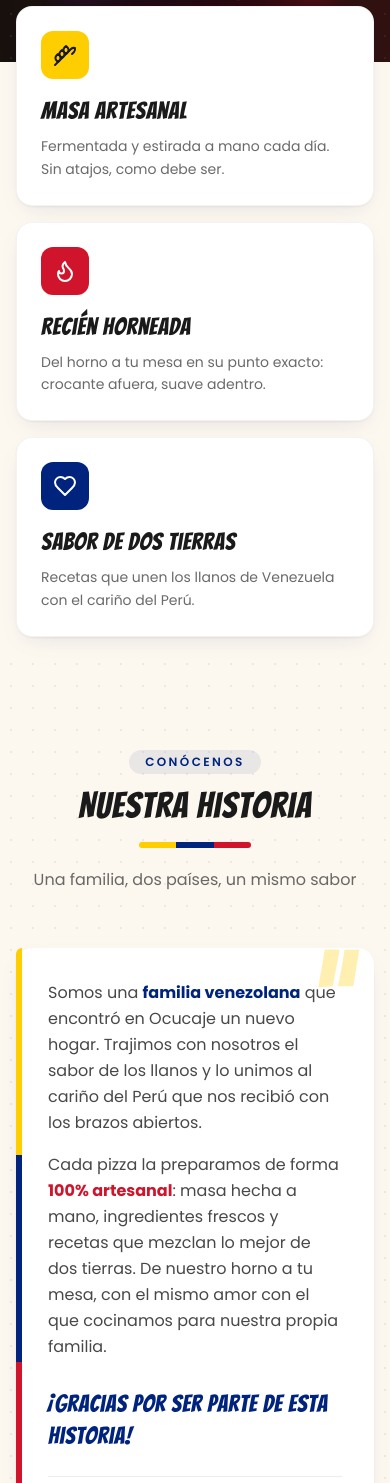
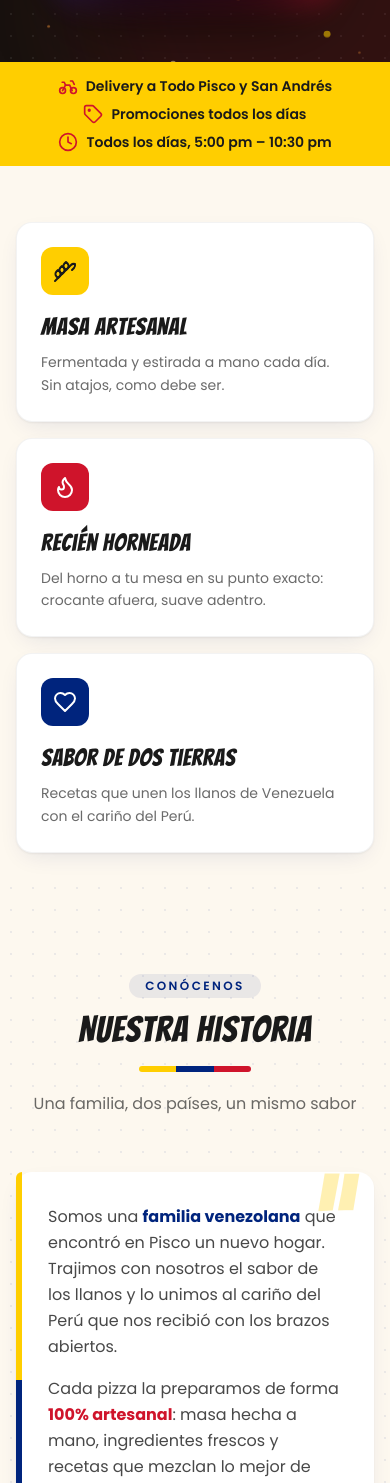
Before and after one commit to RootGamez/Landing-Sabor-Llanero, a Next.js app: page / in a window 390 px wide. Shown: the part 987-2470 px from the top of the page. Built offline with nearby package versions, Linux system fonts and the light colour scheme.

Commit message:
feat: Update site details to reflect new location in Pisco, enhance delivery information, and add DeliveryBar component

```diff
--- a/app/layout.tsx
+++ b/app/layout.tsx
@@ -21,27 +21,28 @@ const poppins = Poppins({
 export const metadata: Metadata = {
   metadataBase: new URL(siteConfig.url),
   title: {
-    default: `${siteConfig.fullName} | Pizza Artesanal en Ocucaje, Ica`,
+    default: `${siteConfig.fullName} | Pizza Artesanal y Delivery en Pisco, Ica`,
     template: `%s | ${siteConfig.fullName}`,
   },
   description: siteConfig.description,
   keywords: [
-    "pizzería Ica",
-    "pizza artesanal Ocucaje",
-    "pizzería Ocucaje",
+    "pizzería Pisco",
+    "pizza artesanal Pisco",
+    "delivery pizza Pisco",
+    "pizzería San Andrés Pisco",
     "pizza Ica",
     "Sabor Llanero",
     "pizza venezolana Perú",
-    "tequeños Ica",
-    "restaurante Ocucaje",
-    "pizza familiar Ica",
+    "tequeños Pisco",
+    "restaurante Pisco",
+    "pizza familiar Pisco",
   ],
   openGraph: {
     type: "website",
     locale: "es_PE",
     url: siteConfig.url,
     siteName: siteConfig.fullName,
-    title: `${siteConfig.fullName} | Pizza Artesanal en Ocucaje, Ica`,
+    title: `${siteConfig.fullName} | Pizza Artesanal y Delivery en Pisco, Ica`,
     description: siteConfig.description,
     images: [
       {
@@ -54,7 +55,7 @@ export const metadata: Metadata = {
   },
   twitter: {
     card: "summary_large_image",
-    title: `${siteConfig.fullName} | Pizza Artesanal en Ocucaje, Ica`,
+    title: `${siteConfig.fullName} | Pizza Artesanal y Delivery en Pisco, Ica`,
     description: siteConfig.description,
     images: ["/images/featured/pizza-alborada.jpg"],
   },
@@ -75,6 +76,7 @@ function buildRestaurantJsonLd(): string {
     url: siteConfig.url,
     telephone: siteConfig.phone,
     servesCuisine: ["Pizza", "Venezolana", "Peruana"],
+    areaServed: ["Pisco", "San Andrés"],
     priceRange: "$$",
     image: `${siteConfig.url}/images/featured/pizza-alborada.jpg`,
     logo: `${siteConfig.url}${siteConfig.media.logo}`,
@@ -114,6 +116,15 @@ export default function RootLayout({
           // JSON-LD para Google: datos estructurados del restaurante
           dangerouslySetInnerHTML={{ __html: buildRestaurantJsonLd() }}
         />
+        {/* Limpieza: desregistra service workers de proyectos anteriores en
+            este mismo origen (localhost:3000) que interceptan y rompen las
+            imágenes en recargas normales. Este proyecto no usa SW, así que
+            es seguro; puedes quitarlo si algún día agregas una PWA. */}
+        <script
+          dangerouslySetInnerHTML={{
+            __html: `if ("serviceWorker" in navigator) { navigator.serviceWorker.getRegistrations().then(function (rs) { rs.forEach(function (r) { r.unregister(); }); }); } if (window.caches) { caches.keys().then(function (ks) { ks.forEach(function (k) { caches.delete(k); }); }); }`,
+          }}
+        />
       </body>
     </html>
   );
--- a/app/page.tsx
+++ b/app/page.tsx
@@ -1,5 +1,6 @@
 import About from "@/components/sections/About";
 import AlboradaFeature from "@/components/sections/AlboradaFeature";
+import DeliveryBar from "@/components/sections/DeliveryBar";
 import Features from "@/components/sections/Features";
 import TequenosFeature from "@/components/sections/TequenosFeature";
 import Footer from "@/components/sections/Footer";
@@ -17,6 +18,7 @@ export default function HomePage() {
       <Navbar />
       <main>
         <Hero />
+        <DeliveryBar />
         <Features />
         <About />
 
--- a/components/sections/About.tsx
+++ b/components/sections/About.tsx
@@ -1,3 +1,4 @@
+import Image from "next/image";
 import Reveal from "@/components/ui/Reveal";
 import SectionHeading from "@/components/ui/SectionHeading";
 import { siteConfig } from "@/lib/siteConfig";
@@ -39,7 +40,7 @@ export default function About() {
 
               <p className="text-base leading-relaxed text-ink/80 md:text-lg">
                 Somos una <strong className="text-brand-blue">familia venezolana</strong>{" "}
-                que encontró en Ocucaje un nuevo hogar. Trajimos con nosotros el
+                que encontró en Pisco un nuevo hogar. Trajimos con nosotros el
                 sabor de los llanos y lo unimos al cariño del Perú que nos recibió
                 con los brazos abiertos.
               </p>
@@ -54,14 +55,18 @@ export default function About() {
                 ¡Gracias por ser parte de esta historia!
               </p>
 
-              {/* Firma de marca */}
+              {/* Firma de marca con el logo real */}
               <div className="mt-6 flex items-center gap-3 border-t border-ink/8 pt-5">
-                <span className="flex h-10 w-10 items-center justify-center rounded-full bg-brand-blue font-display text-lg text-brand-yellow">
-                  SL
-                </span>
+                <Image
+                  src={siteConfig.media.logo}
+                  alt="Logo de Pizzería Sabor Llanero"
+                  width={44}
+                  height={44}
+                  className="h-11 w-11 rounded-full object-cover ring-2 ring-brand-yellow"
+                />
                 <div className="text-sm">
                   <p className="font-semibold text-ink">Familia Sabor Llanero</p>
-                  <p className="text-ink/55">Venezuela &rarr; Ocucaje, Perú</p>
+                  <p className="text-ink/55">Venezuela &rarr; Pisco, Perú</p>
                 </div>
               </div>
             </div>
@@ -82,7 +87,7 @@ export default function About() {
                 loop
                 playsInline
                 preload="metadata"
-                aria-label="Recorrido en video por el local de Pizzería Sabor Llanero en Ocucaje"
+                aria-label="Recorrido en video por el local de Pizzería Sabor Llanero en Pisco"
               />
               {/* Badge flotante */}
               <span className="absolute -bottom-4 left-1/2 -translate-x-1/2 rounded-full bg-brand-red px-5 py-2 font-display text-lg tracking-wide whitespace-nowrap text-white shadow-glow-red">
--- /dev/null
+++ b/components/sections/DeliveryBar.tsx
@@ -0,0 +1,32 @@
+import { BikeIcon, ClockIcon, TagIcon } from "@/components/ui/icons";
+import { siteConfig } from "@/lib/siteConfig";
+
+/**
+ * Franja amarilla de delivery: zona de reparto, promociones y horario.
+ * Datos desde lib/siteConfig.ts y visible justo bajo el hero.
+ */
+export default function DeliveryBar() {
+  return (
+    <aside
+      aria-label="Delivery, promociones y horario"
+      className="relative z-30 bg-brand-yellow"
+    >
+      <div className="mx-auto flex max-w-6xl flex-col items-center justify-center gap-2 px-4 py-3.5 text-center text-sm font-semibold text-ink sm:flex-row sm:gap-8 md:px-6 md:text-base">
+        <span className="inline-flex items-center gap-2">
+          <BikeIcon className="h-5 w-5 text-brand-red" />
+          Delivery a {siteConfig.delivery.areas}
+        </span>
+        <span className="hidden h-1.5 w-1.5 rounded-full bg-brand-blue sm:block" aria-hidden="true" />
+        <span className="inline-flex items-center gap-2">
+          <TagIcon className="h-5 w-5 text-brand-red" />
+          {siteConfig.delivery.note}
+        </span>
+        <span className="hidden h-1.5 w-1.5 rounded-full bg-brand-blue sm:block" aria-hidden="true" />
+        <span className="inline-flex items-center gap-2">
+          <ClockIcon className="h-5 w-5 text-brand-red" />
+          Todos los días, 5:00 pm – 10:30 pm
+        </span>
+      </div>
+    </aside>
+  );
+}
--- a/components/sections/Features.tsx
+++ b/components/sections/Features.tsx
@@ -28,7 +28,9 @@ const features = [
  */
 export default function Features() {
   return (
-    <section aria-label="Por qué elegirnos" className="relative z-20 -mt-14 pb-4 md:-mt-16">
+    // Ritmo de espaciado: la franja de delivery va justo arriba, así que
+    // esta sección ya no se superpone al hero (sin márgenes negativos).
+    <section aria-label="Por qué elegirnos" className="relative pt-14 pb-6 md:pt-20">
       <div className="mx-auto grid max-w-6xl gap-4 px-4 sm:grid-cols-3 md:gap-6 md:px-6">
         {features.map((f, i) => (
           <Reveal key={f.title} delay={i * 100}>
--- a/components/sections/PizzaBuilder.tsx
+++ b/components/sections/PizzaBuilder.tsx
@@ -97,11 +97,7 @@ export default function PizzaBuilder() {
         <div className="mx-auto grid w-full max-w-6xl items-center gap-6 px-4 md:grid-cols-[1fr_1.15fr] md:gap-12 md:px-6">
           {/* Columna izquierda: pasos */}
           <div>
-            <Reveal>
-              <span className="mb-3 inline-block rounded-full bg-brand-yellow/15 px-4 py-1 text-xs font-semibold tracking-[0.2em] text-brand-yellow uppercase">
-                En vivo
-              </span>
-            </Reveal>
+
             <Reveal delay={90}>
               <h2 className="font-display text-4xl tracking-wide text-white sm:text-5xl md:text-6xl">
                 Así Nace Tu Pizza
--- a/components/sections/TequenosFeature.tsx
+++ b/components/sections/TequenosFeature.tsx
@@ -40,7 +40,7 @@ export default function TequenosFeature() {
 
           <Reveal delay={260}>
             <p className="mx-auto mt-6 max-w-lg text-base leading-relaxed text-ink/75 md:mx-0 md:text-lg">
-              El clásico venezolano que conquistó Ocucaje: masa dorada y
+              El clásico venezolano que conquistó Pisco: masa dorada y
               crujiente, queso que se estira y nuestra salsa de la casa.
               Pídelos solos o de acompañante — no falla.
             </p>
--- a/components/ui/icons.tsx
+++ b/components/ui/icons.tsx
@@ -68,6 +68,27 @@ export function HeartHandsIcon({ className = "h-5 w-5" }: IconProps) {
   );
 }
 
+export function BikeIcon({ className = "h-5 w-5" }: IconProps) {
+  return (
+    <svg viewBox="0 0 24 24" fill="none" stroke="currentColor" strokeWidth="2" strokeLinecap="round" strokeLinejoin="round" className={className} aria-hidden="true">
+      <circle cx="5.5" cy="17.5" r="3.5" />
+      <circle cx="18.5" cy="17.5" r="3.5" />
+      <path d="M15 6h2.5l2 4" />
+      <path d="M5.5 17.5 9 11h5l3 6.5" />
+      <path d="M9 11 7.5 7.5H5" />
+    </svg>
+  );
+}
+
+export function TagIcon({ className = "h-5 w-5" }: IconProps) {
+  return (
+    <svg viewBox="0 0 24 24" fill="none" stroke="currentColor" strokeWidth="2" strokeLinecap="round" strokeLinejoin="round" className={className} aria-hidden="true">
+      <path d="M12.586 2.586A2 2 0 0 0 11.172 2H4a2 2 0 0 0-2 2v7.172a2 2 0 0 0 .586 1.414l8.704 8.704a2.426 2.426 0 0 0 3.42 0l6.58-6.58a2.426 2.426 0 0 0 0-3.42z" />
+      <circle cx="7.5" cy="7.5" r="1" fill="currentColor" />
+    </svg>
+  );
+}
+
 export function ArrowDownIcon({ className = "h-5 w-5" }: IconProps) {
   return (
     <svg viewBox="0 0 24 24" fill="none" stroke="currentColor" strokeWidth="2" strokeLinecap="round" strokeLinejoin="round" className={className} aria-hidden="true">
--- a/lib/siteConfig.ts
+++ b/lib/siteConfig.ts
@@ -10,7 +10,7 @@ export const siteConfig = {
   fullName: "Pizzería Sabor Llanero",
   slogan: "Pizza artesanal con sabor de dos tierras",
   description:
-    "Pizzería artesanal familiar en Ocucaje, Ica. Fusión de sabores de Venezuela y Perú: masa artesanal, ingredientes frescos y atención con cariño de familia.",
+    "Pizzería artesanal familiar en Pisco, Ica. Fusión de sabores de Venezuela y Perú: masa artesanal, ingredientes frescos y delivery a todo Pisco y San Andrés. Promociones todos los días.",
 
   /** URL pública del sitio (cámbiala cuando tengas dominio propio) */
   url: "https://pizzeriasaborllanero.com",
@@ -27,21 +27,31 @@ export const siteConfig = {
   },
 
   address: {
-    street: "Calle Principal s/n", // ← reemplaza por la dirección exacta
-    locality: "Ocucaje",
+    street: "Urb. La Alborada Mz. D Lt. 22",
+    locality: "Pisco",
     region: "Ica",
     country: "PE",
-    display: "Ocucaje, Ica, Perú",
+    display: "Pisco, Ica, Perú",
   },
 
-  /** Coordenadas aproximadas de Ocucaje — ajusta a la ubicación exacta del local */
+  /** Coordenadas aproximadas de Pisco — ajusta a la ubicación exacta del local */
   geo: {
-    latitude: -14.3454,
-    longitude: -75.6711,
+    latitude: -13.7103,
+    longitude: -76.2032,
   },
 
-  googleMapsUrl:
-    "https://www.google.com/maps/search/?api=1&query=Pizzer%C3%ADa+Sabor+Llanero+Ocucaje+Ica",
+  /** Botón "Cómo llegar": abre la ficha real del negocio en Google Maps (CID) */
+  googleMapsUrl: "https://maps.google.com/?cid=8331271402479403448",
+
+  /** Mapa embebido — SOLO la URL del src del iframe oficial de tu ficha de Google */
+  googleMapsEmbedUrl:
+    "https://www.google.com/maps/embed?pb=!1m14!1m8!1m3!1d3876.1976473100926!2d-76.2135703!3d-13.7064761!3m2!1i1024!2i768!4f13.1!3m3!1m2!1s0x91106fa6a9c72deb%3A0x739e9f331827c1b8!2sPizzeria%20-%20Sabor%20llanero!5e0!3m2!1sen!2spe!4v1781191403496!5m2!1sen!2spe",
+
+  /** Zona de reparto y promociones */
+  delivery: {
+    areas: "Todo Pisco y San Andrés",
+    note: "Promociones todos los días",
+  },
 
   socials: [
     { name: "Instagram", url: "https://instagram.com/pizzeriasaborllanero" },
```
Also changed, not shown: components/sections/Footer.tsx (+18 -6 lines), lib/businessHours.ts (+8 -8 lines).
